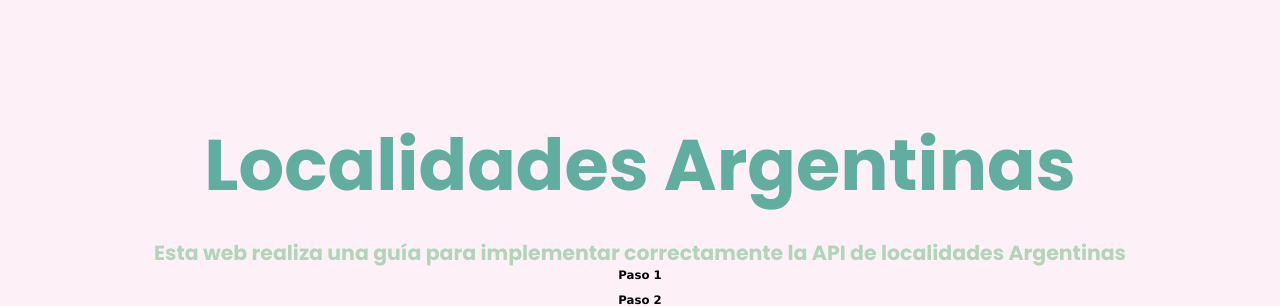
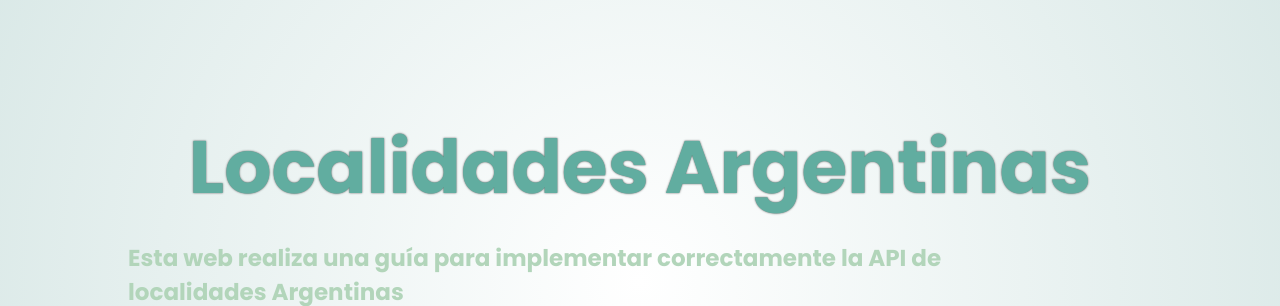
Before and after one commit to nicotapie30/GeoArgentinaAPI-data, a website: page src/html/index.html in a window 1280 px wide. Shown: the part 118-424 px from the top of the page. Drawn offline with Linux system fonts and the light colour scheme.

Commit message:
add: 037 Finalizando section hero
Falta agregar animaciones de letras más adelante

```diff
--- a/src/css/style.css
+++ b/src/css/style.css
@@ -23,7 +23,7 @@ body {
     display: flex;
     flex-direction: column;
     align-items: center;
-    z-index: 10;
+    background-image: radial-gradient(80% 130% at 50% 50%, rgb(255, 255, 255), rgba(97, 173, 160, 0.5) 150%)
 }
 
 
@@ -124,15 +124,16 @@ body {
 
 .titles__title {
     font-family: var(--fonttitle);
-    font-size: 2.8rem;
+    font-size: 2.9rem;
     color: var(--titlecolor);
     text-wrap: nowrap;
+    text-shadow: 0px 0px 2px #555;
 }
 
 
 .titles__subtitle {
     font-family: var(--fonttitle);
-    font-size: 0.8rem;
+    font-size: 0.9rem;
     color: var(--subtitlecolor);
     text-wrap: pretty;
 }
```
Also changed, not shown: public/imgs/Logo-Nico.png.
